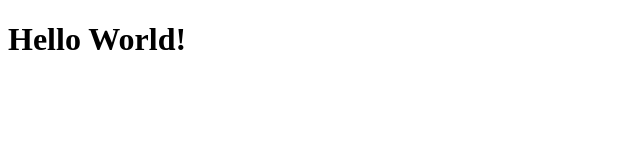
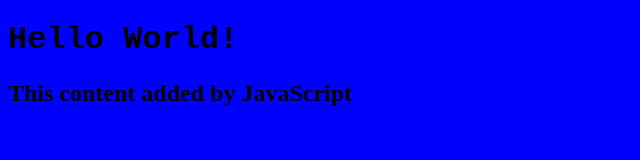
Before and after one commit to bbmeatball/phase-0-my-project-, a plain HTML site: page index.html in a window 1280 px wide. Shown: the whole page, without its empty margins (0-640 px from the left). Drawn offline with Linux system fonts and the light colour scheme.

Commit message:
add script.js, connect to index.html

```diff
--- a/index.html
+++ b/index.html
@@ -1,9 +1,12 @@
 <!DOCTYPE html>
 <html lang="en">
     <head>
+        <link rel="stylesheet" href="./style.css">
 <title>My Website</title>
     </head>
     <body>
+
 <h1>Hello World!</h1>
+<script src="script.js"></script>
     </body>
 </html>
--- /dev/null
+++ b/script.js
@@ -0,0 +1,3 @@
+const h2 =document.createElement('h2');
+h2.textContent="This content added by JavaScript";
+document.querySelector('body').appendChild(h2);
```
